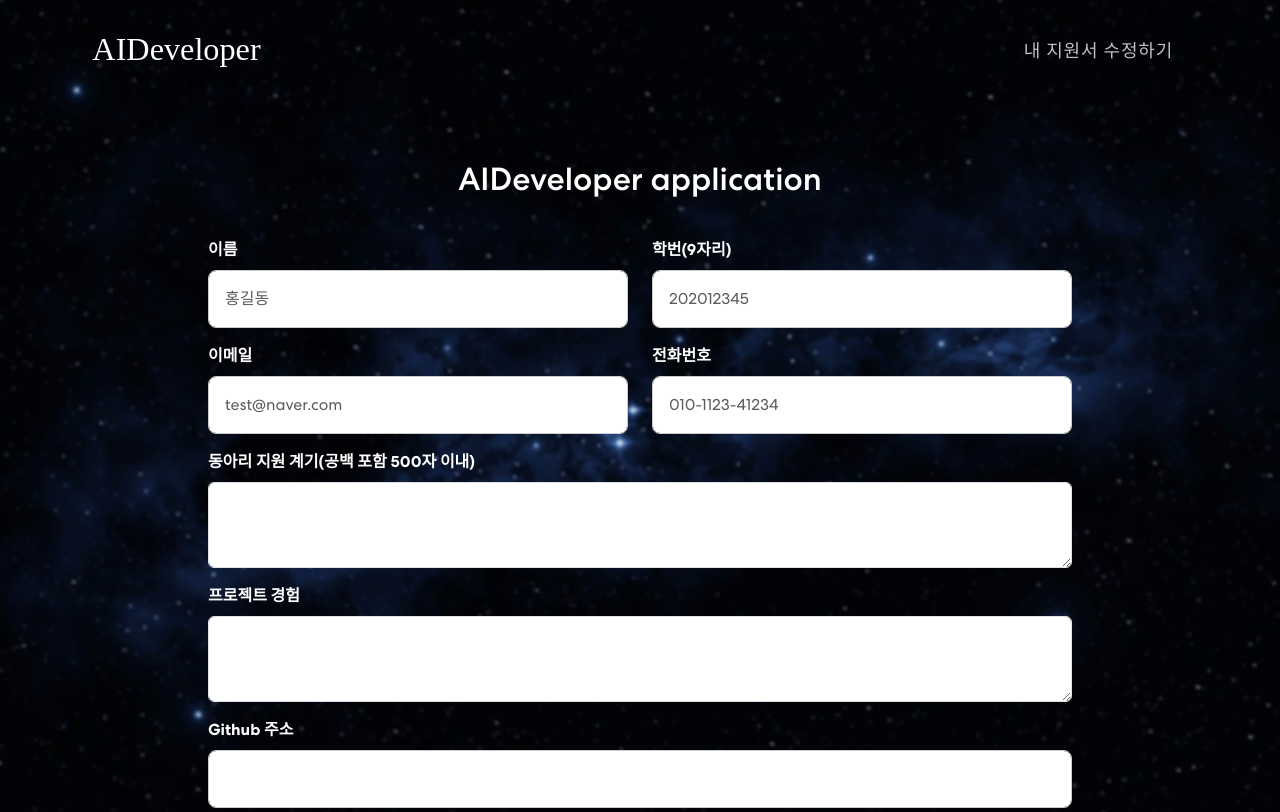
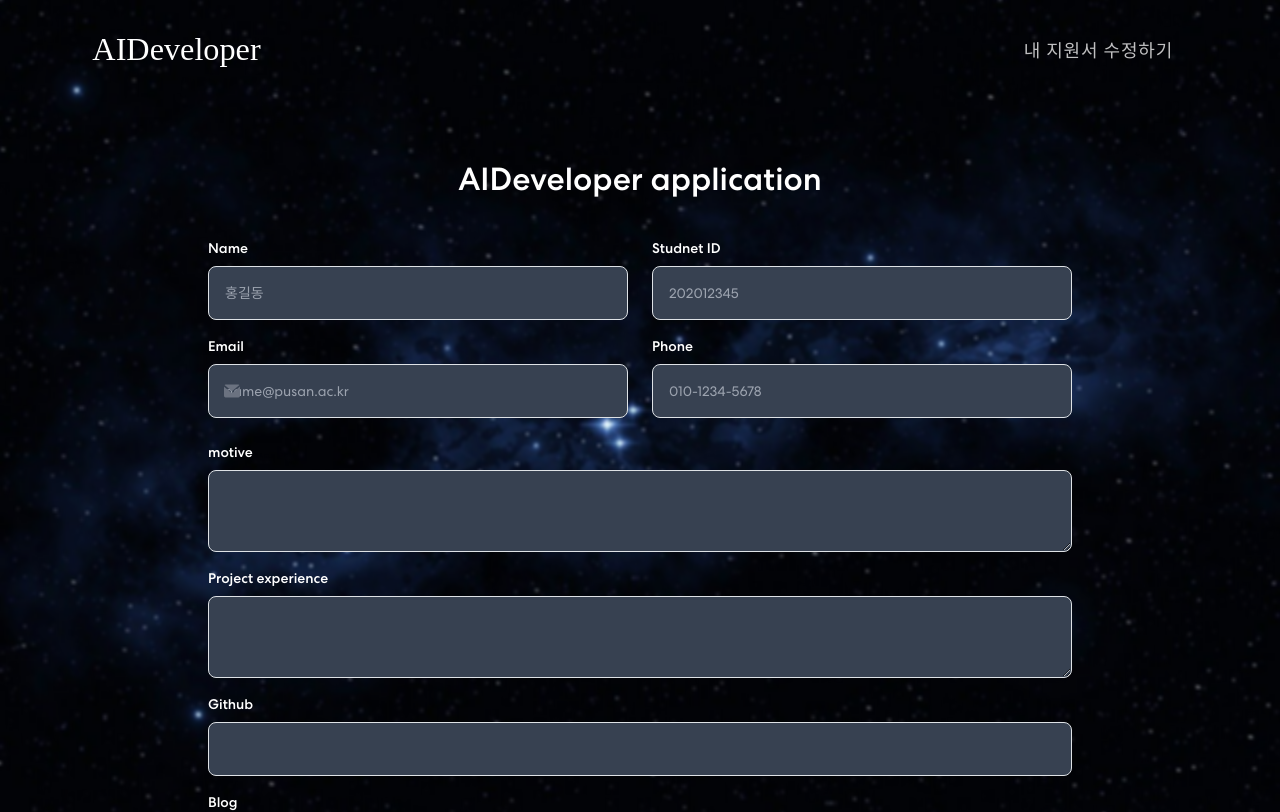
Before and after one commit to stopmin/AID_WEB_FRONT, a React (Create React App) app: page /submit in a window 1280 px wide. Shown: the top 812 px of the page. Built offline with nearby package versions, Linux system fonts and the light colour scheme.

Commit message:
design: tailwindcss

```diff
--- a/src/components/pages/submit/Submit.jsx
+++ b/src/components/pages/submit/Submit.jsx
@@ -99,35 +99,124 @@
       <form method="post" action="/submit" onSubmit={handleSubmit} className="flex-form">
         <Row>
           <Col size={12} sm={6}>
-            <FormField label="이름" id="name" value={formData.name} onChange={handleChange} placeholder="홍길동" required />
+            <label for="name" class="block mb-2 text-sm font-medium text-gray-900 text-white ">
+              Name
+            </label>
+            <FormField
+              class="bg-gray-50 border border-gray-300 text-gray-900 text-sm rounded-lg focus:ring-blue-500 focus:border-blue-500 block w-full p-2.5 bg-gray-700 border-gray-600 placeholder-gray-400 text-white focus:ring-blue-500 focus:border-blue-500"
+              id="name"
+              value={formData.name}
+              onChange={handleChange}
+              placeholder="홍길동"
+              required
+            />
           </Col>
           <Col size={12} sm={6}>
-            <FormField label="학번(9자리)" id="student_id" value={formData.student_id} onChange={handleChange} placeholder="202012345" required />
+            <label for="studnet_id" class="block mb-2 text-sm font-medium text-gray-900 text-white">
+              Studnet ID
+            </label>
+            <FormField
+              class="bg-gray-50 border border-gray-300 text-gray-900 text-sm rounded-lg focus:ring-blue-500 focus:border-blue-500 block w-full p-2.5 bg-gray-700 border-gray-600 placeholder-gray-400 text-white focus:ring-blue-500 focus:border-blue-500"
+              id="student_id"
+              value={formData.student_id}
+              onChange={handleChange}
+              placeholder="202012345"
+              required
+            />
           </Col>
+
           <Col size={12} sm={6}>
-            <FormField label="이메일" id="email" value={formData.email} onChange={handleChange} placeholder="test@naver.com" required />
+            <label for="email" class="block mb-2 text-sm font-medium text-gray-900 text-white">
+              Email
+            </label>
+            <div className="relative mb-6">
+              <div className="absolute inset-y-0 left-0.5 flex items-center pl-3.5 pointer-events-none">
+                <svg
+                  className="w-4 h-4 text-gray-500 text-gray-400"
+                  aria-hidden="true"
+                  xmlns="http://www.w3.org/2000/svg"
+                  fill="currentColor"
+                  viewBox="0 0 20 16"
+                >
+                  <path d="m10.036 8.278 9.258-7.79A1.979 1.979 0 0 0 18 0H2A1.987 1.987 0 0 0 .641.541l9.395 7.737Z" />
+                  <path d="M11.241 9.817c-.36.275-.801.425-1.255.427-.428 0-.845-.138-1.187-.395L0 2.6V14a2 2 0 0 0 2 2h16a2 2 0 0 0 2-2V2.5l-8.759 7.317Z" />
+                </svg>
+              </div>
+              <input
+                type="text"
+                id="email"
+                value={formData.email}
+                onChange={handleChange}
+                className="bg-gray-50 border border-gray-300 text-gray-900 text-sm rounded-lg focus:ring-blue-500 focus:border-blue-500 block w-full pl-10 p-2.5  bg-gray-700 border-gray-600 placeholder-gray-400 text-white focus:ring-blue-500 focus:border-blue-500"
+                placeholder="name@pusan.ac.kr"
+              />
+            </div>
           </Col>
+
           <Col size={12} sm={6}>
-            <FormField label="전화번호" id="phone_number" value={formData.phone_number} onChange={handleChange} placeholder="010-1123-41234" required />
+            <label for="phone" class="block mb-2 text-sm font-medium text-gray-900 text-white">
+              Phone
+            </label>
+            <FormField
+              class="bg-gray-50 border border-gray-300 text-gray-900 text-sm rounded-lg focus:ring-blue-500 focus:border-blue-500 block w-full p-2.5 bg-gray-700 border-gray-600 placeholder-gray-400 text-white focus:ring-blue-500 focus:border-blue-500"
+              id="phone_number"
+              value={formData.phone_number}
+              onChange={handleChange}
+              placeholder="010-1234-5678"
+              required
+            />
           </Col>
         </Row>
+
+        <label for="motivate" class="block mb-2 text-sm font-medium text-gray-900 text-white">
+          motive
+        </label>
         <FormFieldTextArea
-          label="동아리 지원 계기(공백 포함 500자 이내)"
+          class="block p-2.5 w-full text-sm text-gray-900 bg-gray-50 rounded-lg border border-gray-300 focus:ring-blue-500 focus:border-blue-500 bg-gray-700 border-gray-600 placeholder-gray-400 text-white focus:ring-blue-500 focus:border-blue-500"
           id="motivation"
           value={formData.motivation}
           onChange={handleChange}
           rows="3"
           name="motivation"
         />
-        <FormFieldTextArea label="프로젝트 경험" id="ai_exp" value={formData.ai_exp} onChange={handleChange} rows="3" name="have_project" />
-        <FormField label="Github 주소" id="github" value={formData.github} onChange={handleChange} />
-        <FormField label="Blog 주소(Tech Blog)" id="blog" value={formData.blog} onChange={handleChange} />
+
+        <label for="phone" class="block mb-2 text-sm font-medium text-gray-900 text-white">
+          Project experience
+        </label>
+        <FormFieldTextArea
+          class="block p-2.5 w-full text-sm text-gray-900 bg-gray-50 rounded-lg border border-gray-300 focus:ring-blue-500 focus:border-blue-500 bg-gray-700 border-gray-600 placeholder-gray-400 text-white focus:ring-blue-500 focus:border-blue-500"
+          id="ai_exp"
+          value={formData.ai_exp}
+          onChange={handleChange}
+          rows="3"
+          name="have_project"
+        />
+
+        <label for="github" class="block mb-2 text-sm font-medium text-gray-900 text-white">
+          Github
+        </label>
+        <FormField
+          class="bg-gray-50 border border-gray-300 text-gray-900 text-sm rounded-lg focus:ring-blue-500 focus:border-blue-500 block w-full p-2.5 bg-gray-700 border-gray-600 placeholder-gray-400 text-white focus:ring-blue-500 focus:border-blue-500"
+          id="github"
+          value={formData.github}
+          onChange={handleChange}
+        />
+
+        <label for="blog" class="block mb-2 text-sm font-medium text-gray-900 text-white">
+          Blog
+        </label>
+        <FormField
+          class="bg-gray-50 border border-gray-300 text-gray-900 text-sm rounded-lg focus:ring-blue-500 focus:border-blue-500 block w-full p-2.5 bg-gray-700 border-gray-600 placeholder-gray-400 text-white focus:ring-blue-500 focus:border-blue-500"
+          id="blog"
+          value={formData.blog}
+          onChange={handleChange}
+        />
         <Checkbox id="personal_info_agree" isChecked={checked} onChange={handleCheckboxChange}>
           개인 정보 수집 동의
         </Checkbox>
         <div className="submit-btn-container">
           <button type="submit" className={`submit-button ${!checked ? "disabled" : ""}`}>
-            제출하기
+            submit
           </button>
         </div>
       </form>
```
